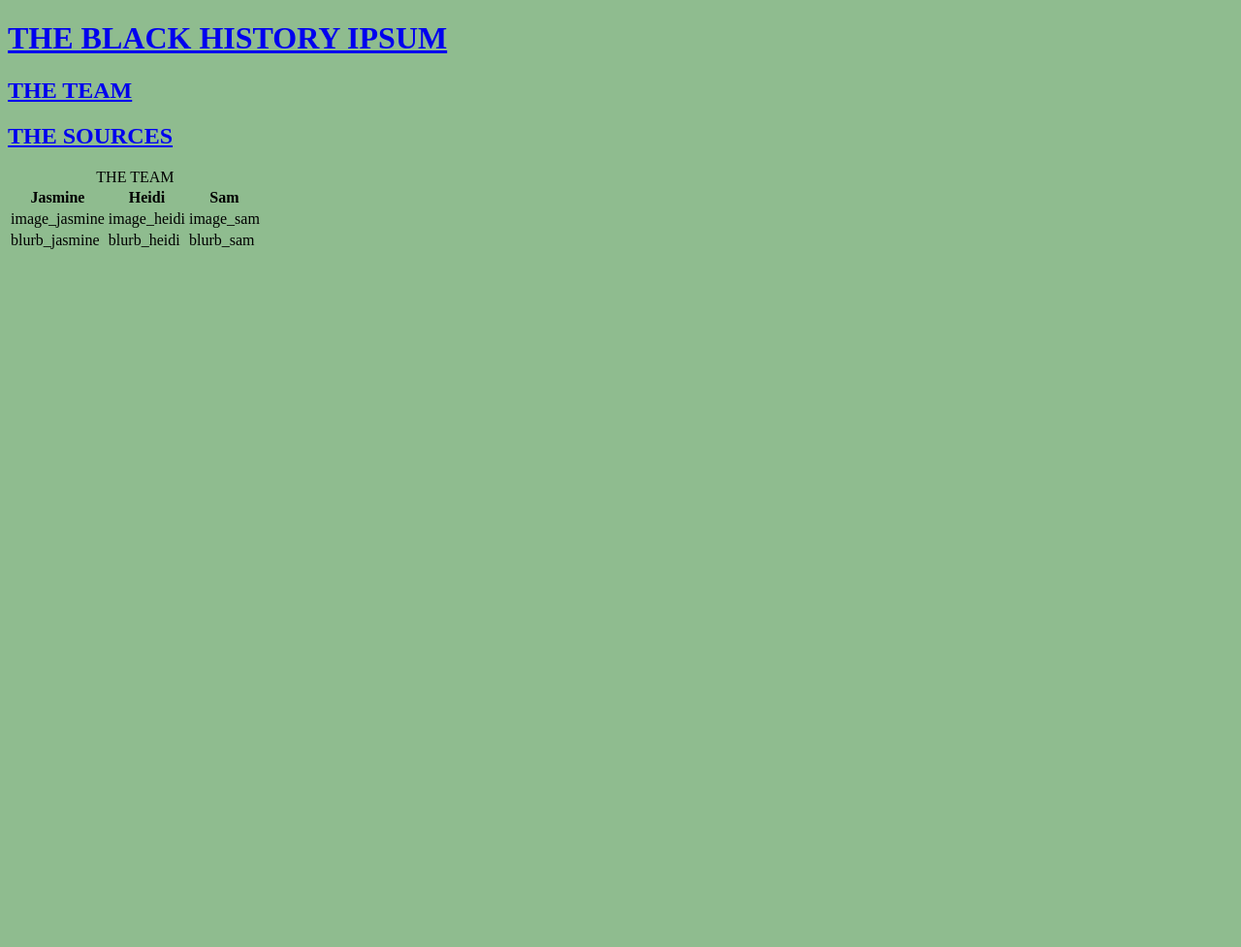
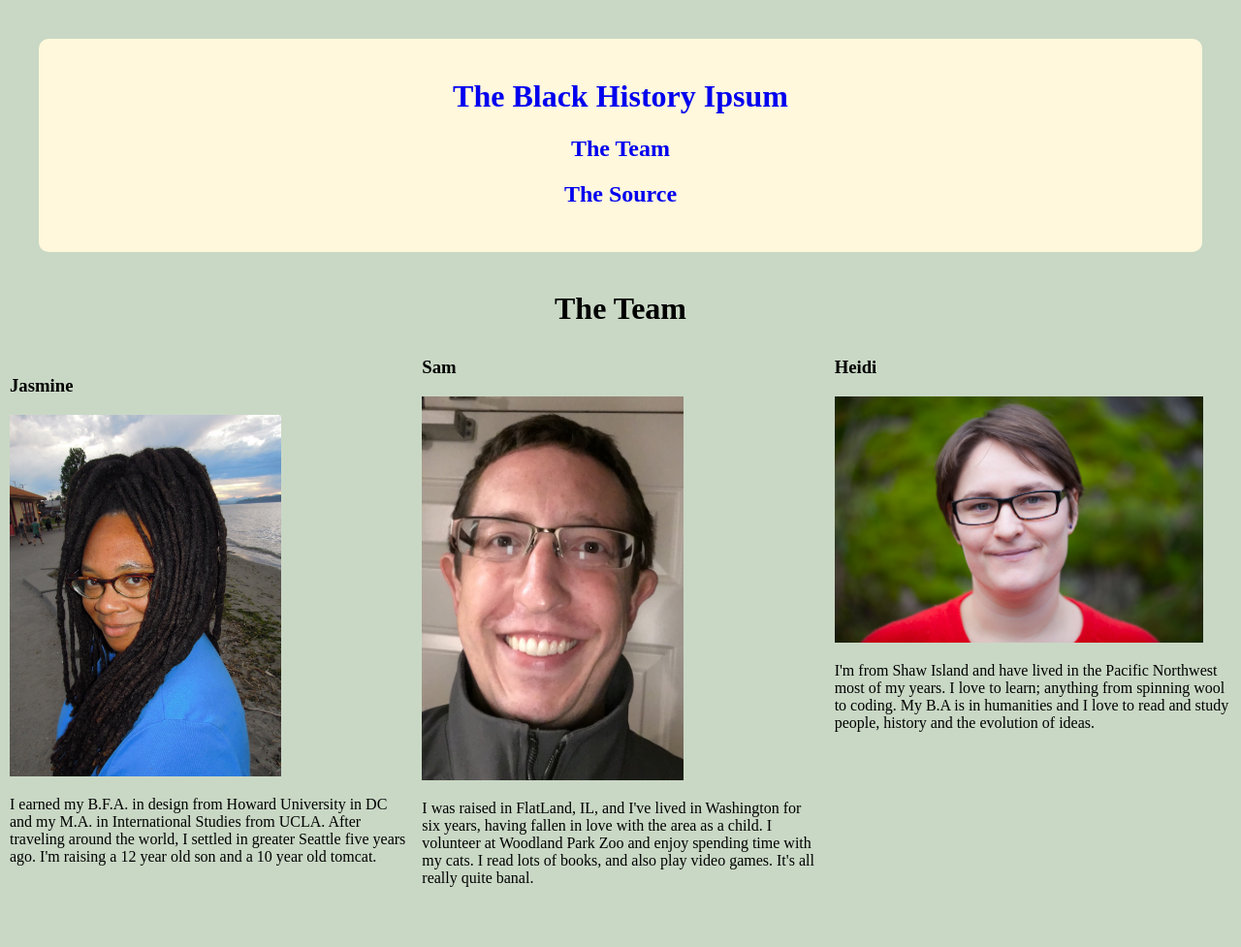
Before and after one commit to samjarzembowski/black-history-ipsum, a plain HTML site: page team.html in a window 1280 px wide. Shown: the whole page at 97% size. Before the commit the page ends 800 px from the top, so only its background shows below. Drawn offline with Linux system fonts and the light colour scheme.

Commit message:
team page styling done

```diff
--- a/css/index.css
+++ b/css/index.css
@@ -1,7 +1,6 @@
 body {
    background-color: #c9d8c5;
    margin: 0px;
-
 }
 
 a {
@@ -13,17 +12,17 @@ a {
   text-align: center;
   font-size: 12px;
   font-family: 'lora';
-  position:
   height: 10px;
 }
 
 .nav {
-  height: 130px;
+  height: 200px;
+  text-align: center;
   background-color: cornsilk;
   font-family: 'lora';
   margin: 40px;
   border-radius: 10px;
-  padding: 20px;
+  padding: 10px;
 }
 
 .generatorbox {
@@ -73,3 +72,38 @@ a {
 .pmarker {
   font-family: 'Permanent Marker';
 }
+
+.team {
+  -webkit-column-count: 3;
+  -moz-column-count: 3;
+  column-count: 3;
+  column-width: 40%;
+  height: 100%;
+  padding: 10px;
+}
+
+.thead {
+  text-align: center;
+}
+
+.jasmine {
+  text-align: left;
+  width: 100%;
+  height: 580px;
+}
+
+.sam {
+  text-align: left;
+  width: 100%;
+  height: 580px;
+}
+
+.heidi {
+  text-align: left;
+  width: 100%;
+  height: 580px;
+}
+
+img {
+  text-align: center;
+}
--- a/team.html
+++ b/team.html
@@ -1,40 +1,38 @@
 <!DOCTYPE html>
 <html>
-<head>
-  <title>About Us</title>
-  <link rel="stylesheet" type="text/css" href="css/style.css">
-</head>
-<body>
-  <header>
-      <h1><a href="index.html">THE BLACK HISTORY IPSUM</a></h1>
-      <div id='nav'>
-      <h2><a href="team.html">THE TEAM</a></h2><h2><a href="author.html">THE SOURCES</a></h2>
+  <head>
+    <title>About Us</title>
+    <link rel="stylesheet" type="text/css" href="css/index.css">
+  </head>
+  <body>
+    <header class="nav">
+      <div class="header"></div>
+        <h1><a href="index.html">The Black History Ipsum</a></h1>
+        <h2><a href="team.html">The Team</a></h2><h2><a href="author.html">The Source</a></h2>
       </div>
-    </header><!-- /header -->
+    </header>
 
-<table>
-  <caption>THE TEAM</caption>
-  <thead>
-    <tr>
-      <th>Jasmine</th>
-      <th>Heidi</th>
-      <th>Sam</th>
-    </tr>
-  </thead>
-  <tbody>
-  <!-- images of team in first tbody tr -->
-    <tr id="imagesofteam">
-      <td>image_jasmine</td>
-      <td>image_heidi</td>
-      <td>image_sam</td>
-    </tr>
-    <!-- text blurb for each of us in next tr-->
-    <tr>
-      <td>blurb_jasmine</td>
-      <td>blurb_heidi</td>
-      <td>blurb_sam</td>
-    </tr>
-  </tbody>
-</table>
-</body>
+    <h1 class="thead">The Team</h1>
+
+    <div class="team">
+      <section class="jasmine">
+        <h3>Jasmine</h3>
+        <img src="img/Jasmine.jpg" width="280px">
+        <p>I earned my B.F.A. in design from Howard University in DC and my M.A. in International Studies from UCLA. After traveling around the world, I settled in greater Seattle five years ago. I'm raising a 12 year old son and a 10 year old tomcat.</p><br>
+      </section>
+
+      <section class="sam">
+        <h3>Sam</h3>
+        <img src="img/Sam.jpeg" width="270px">
+        <p>I was raised in FlatLand, IL, and I've lived in Washington for six years, having fallen in love with the area as a child.  I volunteer at Woodland Park Zoo and enjoy spending time with my cats.  I read lots of books, and also play video games.  It's all really quite banal.</p><br>
+      </section>
+
+      <section class="heidi">
+        <h3>Heidi</h3>
+        <img src="img/Heidi.jpg" width="380px">
+        <p>I'm from Shaw Island and have lived in the Pacific Northwest most of my years. I love to learn; anything from spinning wool to coding. My B.A is in humanities and I love to read and study people, history and the evolution of ideas.</p><br>
+      </section>
+    </div>
+
+  </body>
 </html>
```
Also changed, not shown: about.html (+1 -1 lines), img/Heidi.jpg (added), img/Jasmine.jpg (added), img/Sam.jpeg (added).
